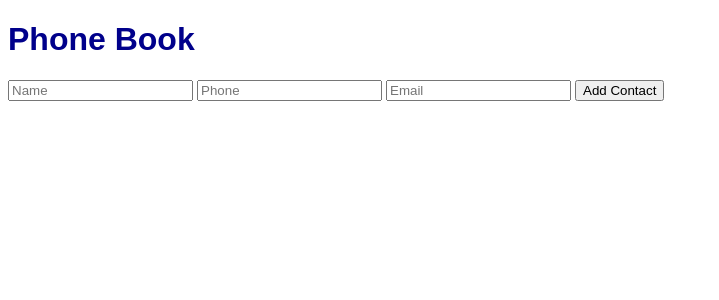
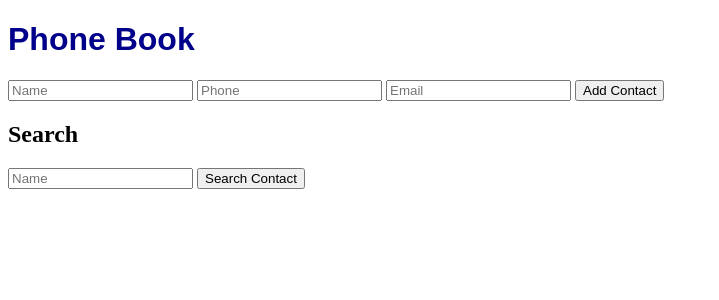
Before and after one commit to gisellemcneill/python-phone-book, a Flask app: page / in a window 1280 px wide. Shown: the top 300 px of the page, without its empty margins (0-719 px from the left). Run offline with Flask 3, Linux system fonts and the light colour scheme.

Commit message:
Added search functionality, updated naming on terminal.py

```diff
--- a/app.py
+++ b/app.py
@@ -1,11 +1,13 @@
 from flask import Flask, render_template, request, redirect
+
+# To run the app, use the command: python3 app.py
 
 app = Flask(__name__)
 contacts = {}
 
 @app.route('/')
 def home():
-    return render_template('index.html', contacts = contacts)
+    return render_template('index.html', contacts = contacts, resultMessage = "")
 
 @app.route("/add", methods = ["POST"])
 def add():
@@ -26,6 +28,26 @@ def delete():
 
     return redirect("/")
 
+@app.route("/search", methods = ["POST"])
+def search():
+
+    searchName = request.form["search_name"].strip()
+    matchedKey = None
+
+    for contact in contacts:
+        if contact.lower() == searchName.lower():
+            matchedKey = contact
+
+    if(matchedKey == None):
+        resultMessage = ("Contact Not Found")
+    else:
+        resultMessage = (f"Contact Name: {matchedKey}, Phone: {contacts[matchedKey]['phone']}, Email: {contacts[matchedKey]['email']}")
+
+    return render_template('index.html', contacts = contacts, resultMessage = resultMessage)
+
+
+
+
 
 if __name__ == "__main__":
     app.run(debug = True, port = 5001)
--- a/templates/index.html
+++ b/templates/index.html
@@ -22,5 +22,13 @@
                     </li>
                 {% endfor %}
             </ul>
+
+        <h2>Search</h2>
+            <form action = "/search" method = "POST">
+                <input type = "text" name = "search_name" placeholder = "Name">
+                <button type = "submit"> Search Contact </button>
+                <p> {{resultMessage}} </p>
+            </form>
+
     </body>
 </html>
```
Also changed, not shown: terminal.py (renamed from practice.py). Lines whose indentation alone changed are shown as unchanged.
